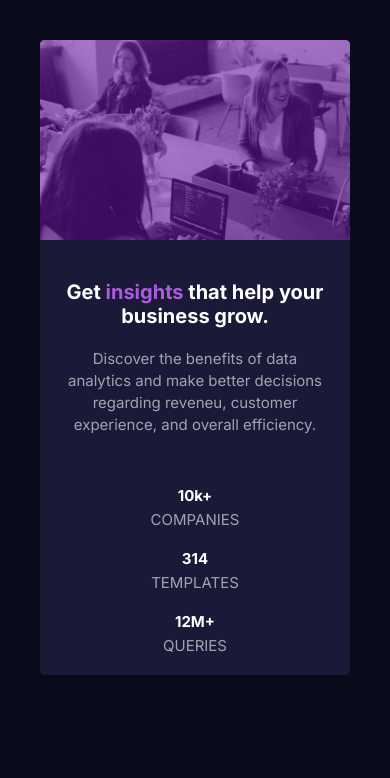
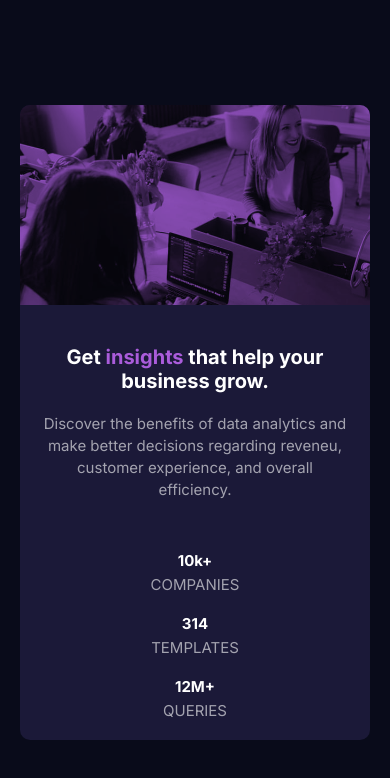
Before and after one commit to zulfikarm321/Stats-preview-card-component-solution-Frontend-Mentor, a plain HTML site: page index.html in a window 390 px wide. Drawn offline with Linux system fonts and the light colour scheme.

Commit message:
sedikit perubahan

```diff
--- a/index.html
+++ b/index.html
@@ -38,9 +38,7 @@
           </div>
         </div>
       </div>
-      <div class="main_right">
-        <div class="overlay"></div>
-      </div>
+      <div class="main_right"></div>
     </main>
   </body>
 </html>
--- a/style.css
+++ b/style.css
@@ -8,7 +8,7 @@ body {
   font-family: 'Inter', sans-serif;
   display: grid;
   place-items: center;
-  height: 100vh;
+  min-height: 100vh;
   font-size: 15px;
   background-color: hsl(233, 47%, 7%);
 }
@@ -26,7 +26,7 @@ main {
   display: grid;
   grid-template-columns: repeat(2, 1fr);
   background-color: hsl(244, 38%, 16%);
-  border-radius: 5px;
+  border-radius: 10px;
   overflow: hidden;
   gap: 20px;
   animation-name: fade;
@@ -69,21 +69,18 @@ main {
 }
 
 .main_right {
-  background: url('images/image-header-desktop.jpg');
   background-repeat: no-repeat;
   background-size: cover;
   background-position: center;
-}
-
-.overlay {
-  width: 100%;
-  height: 100%;
-  background-color: hsla(276, 79%, 36%, 0.562);
+  background-image: url('images/image-header-desktop.jpg');
+  background-color: hsl(277, 64%, 61%);
+  background-blend-mode: multiply;
+  opacity: 0.8;
 }
 
 @media (max-width: 1100px) {
   body {
-    padding: 40px;
+    padding: 20px;
   }
 
   .main_left {
@@ -91,7 +88,7 @@ main {
   }
 
   .main_right {
-    background: url('images/image-header-mobile.jpg');
+    background-image: url('images/image-header-mobile.jpg');
     background-repeat: no-repeat;
     background-size: cover;
     background-position: center;
@@ -112,7 +109,6 @@ main {
     width: 100%;
     height: 300px;
     grid-area: right;
-    background: url('images/image-header-mobile.jpg');
     background-size: cover;
   }
 
@@ -129,10 +125,6 @@ main {
 }
 
 @media (max-width: 500px) {
-  body {
-    height: 100%;
-  }
-
   .main_header h1 {
     font-size: 20px;
   }
```
